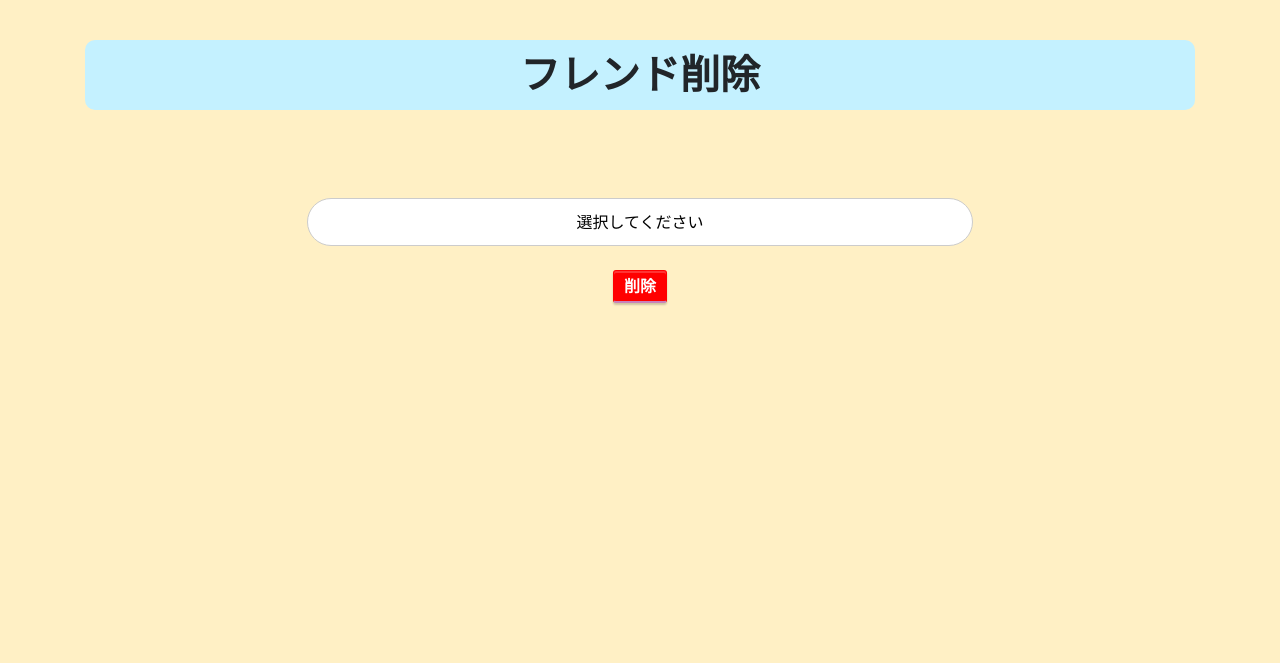
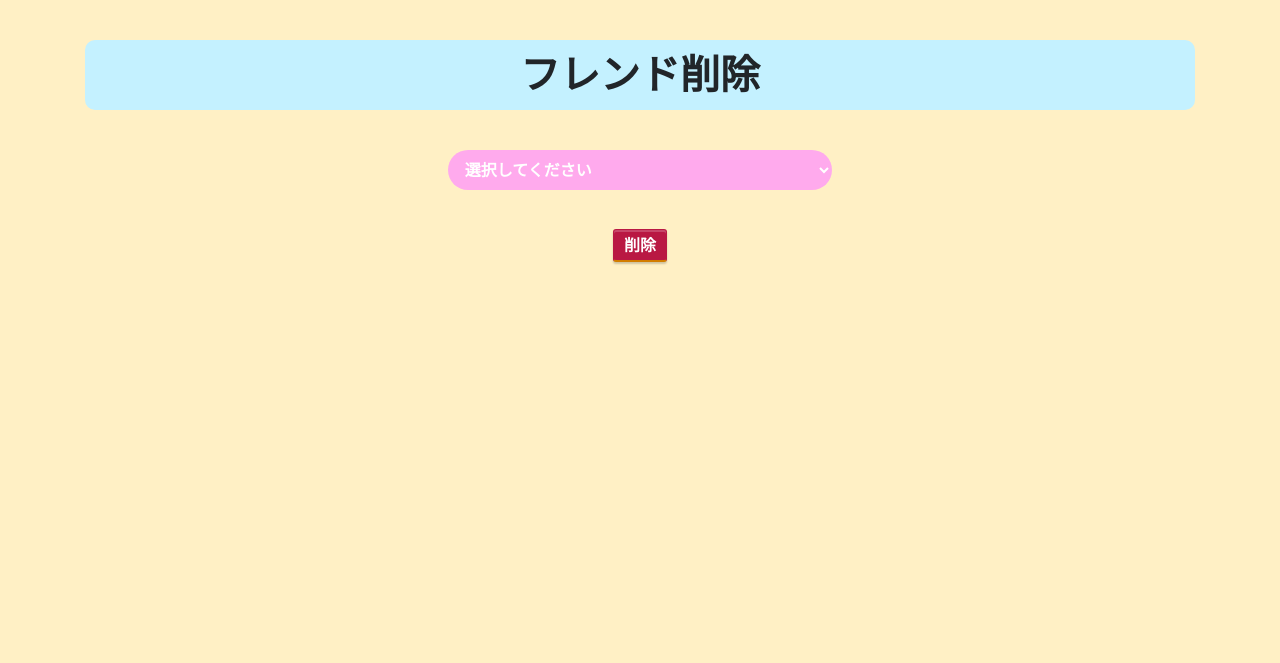
Before and after one commit to Dra-ryu/Arigatowo-Okuro, a Flask app: template templates/friend_delete.html in a window 1280 px wide. Shown: the part 68-731 px from the top of the page. Run offline with Flask 2, Linux system fonts and the light colour scheme; the template is opened without the code that fills it: most values are stand-ins (such as "Sample title", 1, 10 or a date in 2020); some libraries are stand-ins or nearby versions.

Commit message:
delete修正

```diff
--- a/static/css/friend_delete.css
+++ b/static/css/friend_delete.css
@@ -1,16 +1,26 @@
 body {
-    text-align:center;
-    background-color: #FFF0C5;
-    margin: 25px auto;
-    width: 500px;
-    padding: 10px;
+font-size: 100%;
+background-color: #FFF0C5;
+text-align:center;
+
 }
+
+h1{
+background-color: #C4F1FF;
+line-height: 100%;
+font-size: 250%;
+font-weight: Bold;
+margin: 1em 0;
+padding: 15px;
+border-radius: 10px;
+}
+
 
 .btn {
     position: relative;
     top: 15px;
     display: inline-block;
-    padding: 2px 10px;
+    padding: 3px 10px;
     text-decoration: none;
     color: #FFF;
     background: #B91843;/*背景色*/
@@ -20,17 +30,16 @@ body {
     font-weight: bold;
 }
 
-.delete select {
+select {
     cursor: pointer;
     user-select: none;
     background-color: #FFAAED;
-    width: 250px;
-    height: 30px;
-    line-height: 49px;
+    width: 30vw;
+    height: 5vh;
     font-weight: bold;
     border: none;
-    border-radius: 450px; /* ボタンの角を丸くする */
-    margin-bottom: 30px;
+    border-radius: 5em; /* ボタンの角を丸くする */
+    margin-bottom: 3vh;
     color: white;
-    padding-left: 10px;
+    padding-left: 1vw;
 }
--- a/templates/friend_delete.html
+++ b/templates/friend_delete.html
@@ -1,103 +1,18 @@
 {% extends "header.html" %}
 {% block main %}
 <!DOCTYPE html>
-<html lang="en">
+<html lang="jp">
     <head>
         <meta charset="UTF-8">
-
-
-        <style type="text/css">
-
-
-        body {
-              font-size: 100%;
-              background-color: #FFF0C5;
-              text-align:center;
-
-            }
-
-       h1{
-            background-color: #C4F1FF;
-            line-height: 100%;
-            font-size: 250%;
-            font-weight: Bold;
-            margin: 1em 0;
-            padding: 15px;
-            border-radius: 10px;
-        }
-
-        .container {
-              background-color: #FFF0C5;
-                height: 100%
-            }
-
-        .btn {
-               position: relative;
-              display: inline-block;
-              padding: 3px 10px;
-              text-decoration: none;
-              color: White;
-              background:red;/*背景色*/
-              border-bottom: solid 2px #C981BA;/*少し濃い目の色に*/
-              border-radius: 3px;/*角の丸み*/
-              box-shadow: inset 0 2px 0 rgba(255,255,255,0.2), 0 2px 2px rgba(0, 0, 0, 0.19);
-              font-weight: bold;
-            }
-
-
-            select{
-              -webkit-appearance:none;
-                appearance:none;
-              width:60%;
-              padding:1% 10%;
-              box-sizing:border-box;
-              font-size:100%;
-              border:#ccc 1px solid;
-              border-radius:0;
-              background:#fff;
-              text-align: center;
-            }
-
-            /*.selectbox::after{
-              content:"";
-              display:block;
-              width:10px;
-              height:5px;
-              position:absolute;
-              right:5%;
-              top:5%;
-              border-bottom:#333 2px solid;
-              border-right:#333 2px solid;
-              transform:rotate(45deg)translateY(-30%);
-            }*/
-
-            .color.selectbox select{
-              background:White;
-              color:Black;
-              border-radius:2em;
-            }
-            .color.selectbox::after{
-              border-bottom:#fff 5px solid;
-              border-right:#fff 5px solid;
-            }
-
-
-
-         </style>
-
-
-
-
-
         <title>Friend</title>
         <script src="/static/js/jquery.js"></script>
-
+        <link rel="stylesheet" href="static/css/friend_delete.css">
     </head>
 
+    <body>
         <h1>フレンド削除</h1>
-    <br>
-    <br>
-    <div class="selectbox color">
+
+        <div>
             <select name="friend" id="friend_delete">
                 {% for friend_name in friends_name %}
                 <option hidden>選択してください</option>
@@ -105,10 +20,11 @@
                 {% endfor %}
             </select>
         </div>
-<br>
+
         <div id="del" class="btn">削除</div>
 
+        <script src="../static/js/friend_delete.js"></script>
+    </body>
 
-    <script src="../static/js/friend_delete.js"></script>
 </html>
 {% endblock %}
--- a/templates/friend_search.html
+++ b/templates/friend_search.html
@@ -18,7 +18,7 @@
                 <input type="submit" value = "検索" class="search">
             </form>
 
-        <div class="partner_select">
+        <div>
             <select name="friend" id="friend_add">
                 <option hidden>選択してください</option>
                 {% for searched_friend in searched_friend_name %}
```
Also changed, not shown: static/css/friend_search.css (+20 -34 lines). Lines whose indentation alone changed are shown as unchanged.
